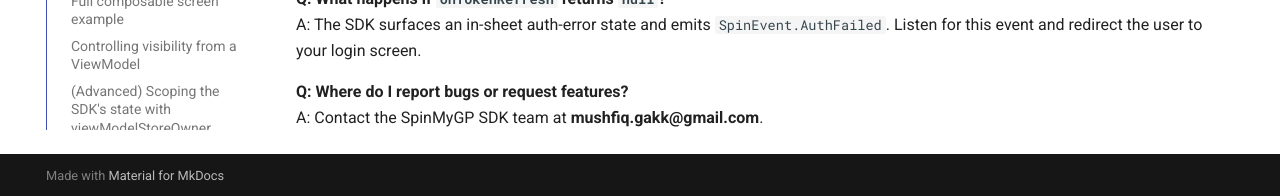
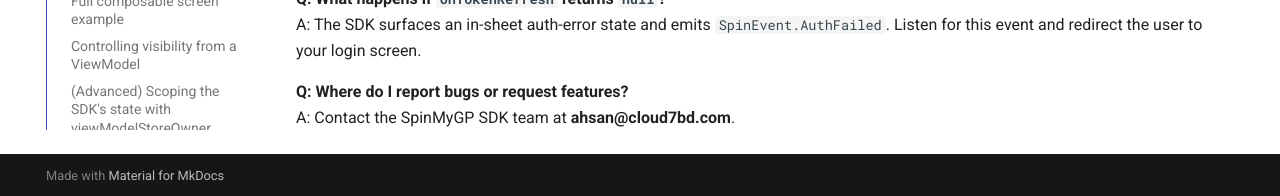
Before and after one commit to Gakk-Win/SpinMyGPDoc, an MkDocs documentation site: the page built from docs/index.md, in a window 1280 px wide and 900 px high, scrolled down 12277 px. Shown: the part 701-897 px from the top of the window. Built offline with MkDocs 1.6.1 and Material for MkDocs 9.7.7, drawn with Linux system fonts in a browser that asks for light colours.

Commit message:
Update index.md

```diff
--- a/docs/index.md
+++ b/docs/index.md
@@ -583,4 +583,4 @@ A: Yes. `SpinSdkCore.events` is a `SharedFlow` and supports multiple concurrent
 A: The SDK surfaces an in-sheet auth-error state and emits `SpinEvent.AuthFailed`. Listen for this event and redirect the user to your login screen.
 
 **Q: Where do I report bugs or request features?**
-A: Contact the SpinMyGP SDK team at **mushfiq.gakk@gmail.com**.
+A: Contact the SpinMyGP SDK team at **ahsan@cloud7bd.com**.
```
